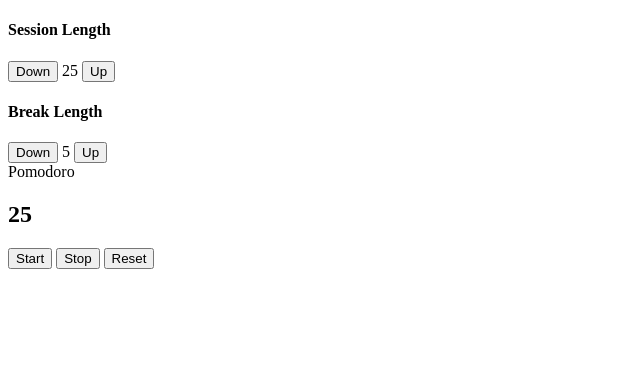
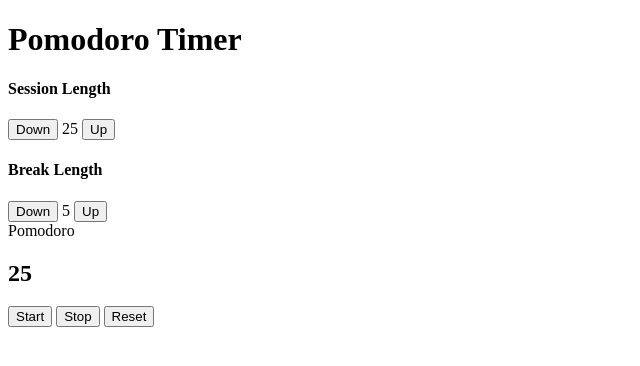
Before and after one commit to theschmocker/pomodoro, a plain HTML site: page index.html in a window 1280 px wide. Shown: the whole page, without its empty margins (0-640 px from the left). Drawn offline with Linux system fonts and the light colour scheme.

Commit message:
shuffle around some markup for styling

```diff
--- a/index.html
+++ b/index.html
@@ -6,7 +6,9 @@
         <link rel="stylesheet" href="assets/styles.css">
     </head>
     <body>
+        <h1>Pomodoro Timer</h1>
         <!--Session controls-->
+        <div class="settings-container">
             <div class="time-setting" id="session-setting">
                 <h4>Session Length</h4>
                 <button class="decrement">Down</button>
@@ -20,15 +22,16 @@
                 <span class="minute-setting" id="break-length">5</span>
                 <button class="increment">Up</button>
             </div>
+        </div>
         <div class="timer">
             <span id="timer-label">Pomodoro</span>
             <h2 id="countdown"></h2>
+        </div>
         <div class="controls">
             <button id="start">Start</button>
             <button id="stop">Stop</button>
             <button id="reset">Reset</button>
         </div>
-    </div>
         <script src="scripts/main.js"></script>
     </body>
 </html>
```
Lines whose indentation alone changed are shown as unchanged.
